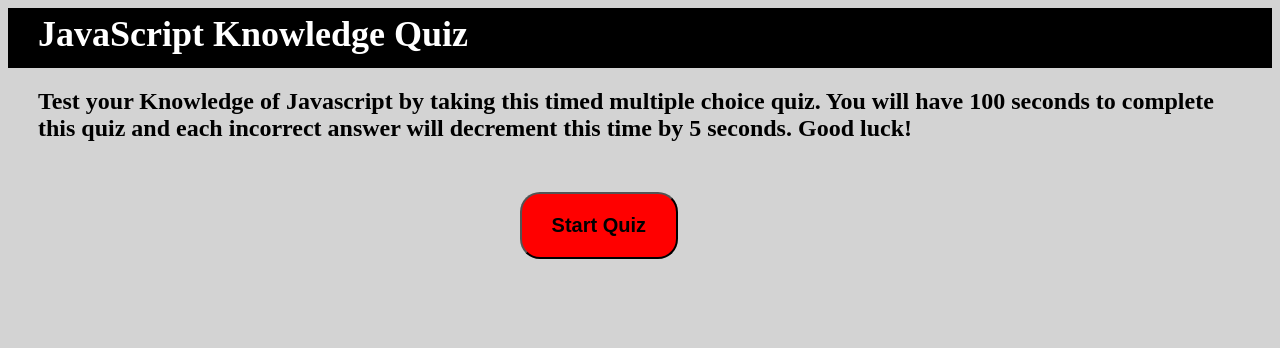
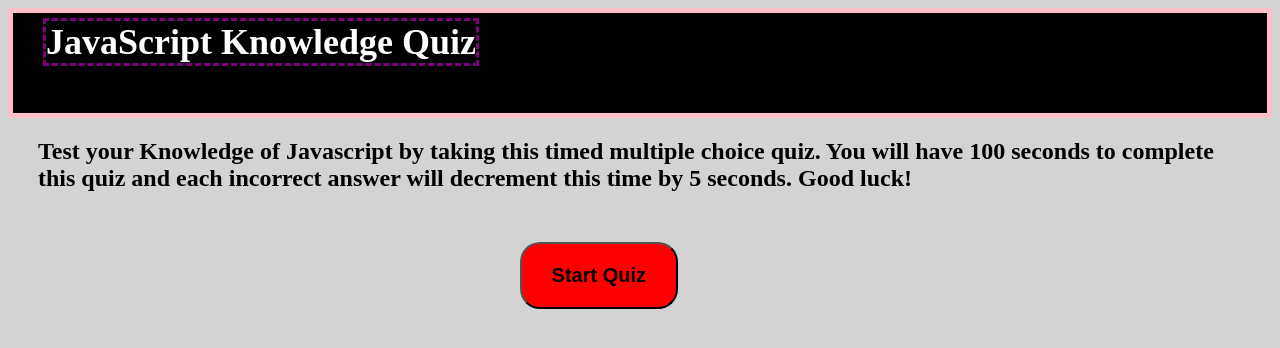
Before and after one commit to bradcoleman60/javascript-quiz, a plain HTML site: page index.html in a window 1280 px wide. Drawn offline with Linux system fonts and the light colour scheme.

Commit message:
changes heading height

```diff
--- a/assets/css/style.css
+++ b/assets/css/style.css
@@ -6,8 +6,9 @@ header {
     display: flex;
     justify-content: space-between;
     flex-direction: row;
-    height: 60px;
+    height: 100px;
     background-color: black;
+    border: 5px solid pink;
 
 }
 
@@ -25,6 +26,7 @@ header {
     margin-left: 30px;
     margin-right: 30px;
     background-color: black;
+    border: dashed purple;
 }
 
 .welcome-message p {
```
